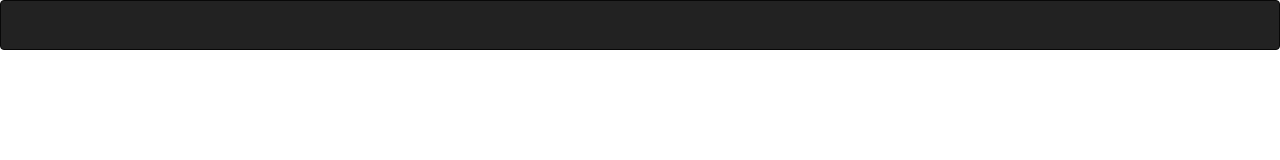
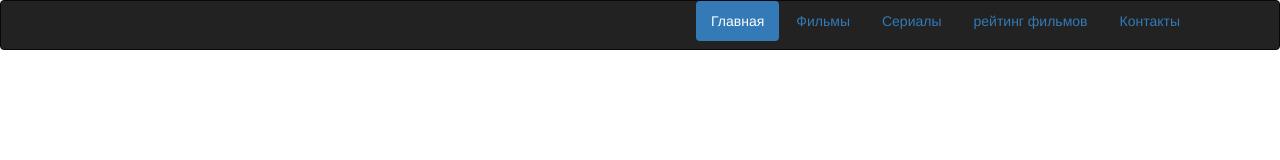
Before and after one commit to donacesar/kinomonsterbootstrap, a plain HTML site: page index.html in a window 1280 px wide. Drawn offline with nearby package versions, Linux system fonts and the light colour scheme.

Commit message:
lesson 15

```diff
--- a/index.html
+++ b/index.html
@@ -25,11 +25,18 @@
         <nav role="navigation" class="navbar navbar-inverse">
           <div class="container">
             <div id="navbarCollapse" class="collapse navbar-collapse navbar-right">
+            	<ul class="nav nav-pills">
+            		<li class="active"> <a href="#">Главная</a> </li>
+            		<li> <a href="#">Фильмы</a> </li>
+            		<li> <a href="#">Сериалы</a> </li>
+            		<li> <a href="#">рейтинг фильмов</a> </li>
+            		<li> <a href="#">Контакты</a> </li>
+            	</ul>
 
 
             </div>
           </div>
-
+		</nav>
 
       </div>
     </div>
```
